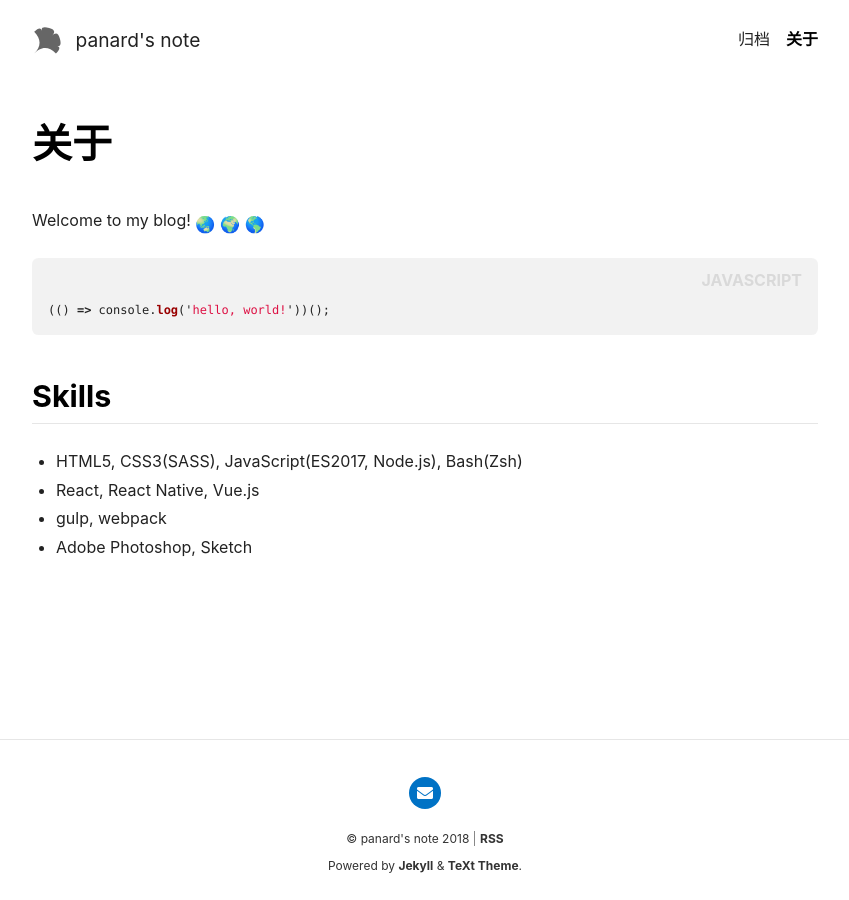
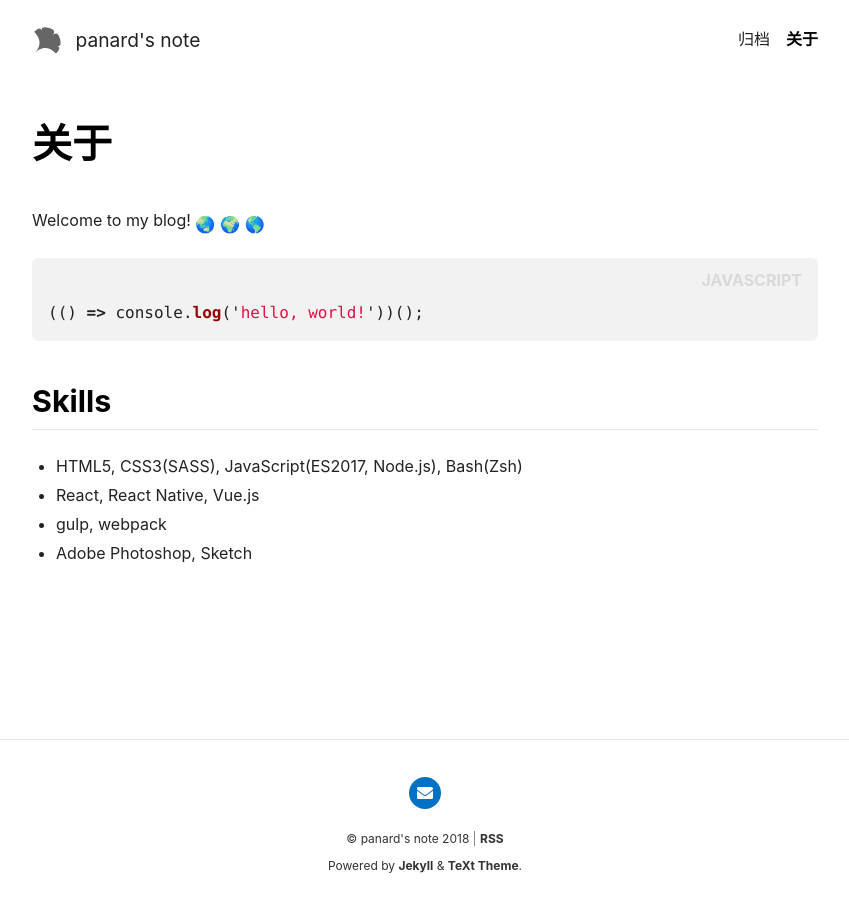
Before and after one commit to panard313/panard313.github.io, a Jekyll site: the page built from about.md, in a window 1280 px wide. Shown: the whole page, without its empty margins (215-1064 px from the left). Built offline with Jekyll 4.4.1, drawn with Linux system fonts in a browser that asks for light colours; nearby versions of some CDN libraries; emoji names are drawn with the system emoji font.

Commit message:
Title: set code segment font size a litter larger

```diff
--- a/_sass/common/_reset.scss
+++ b/_sass/common/_reset.scss
@@ -136,7 +136,7 @@
 }
 
 code {
-  font-size: map-get($base, font-size-xs);
+  font-size: map-get($base, font-size);
   line-height: map-get($base, line-height-sm);
 }
 
```
